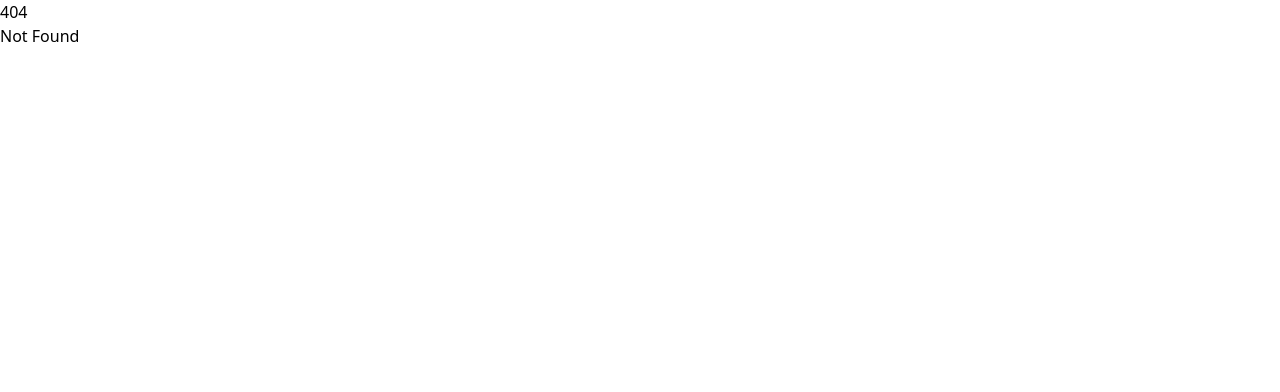
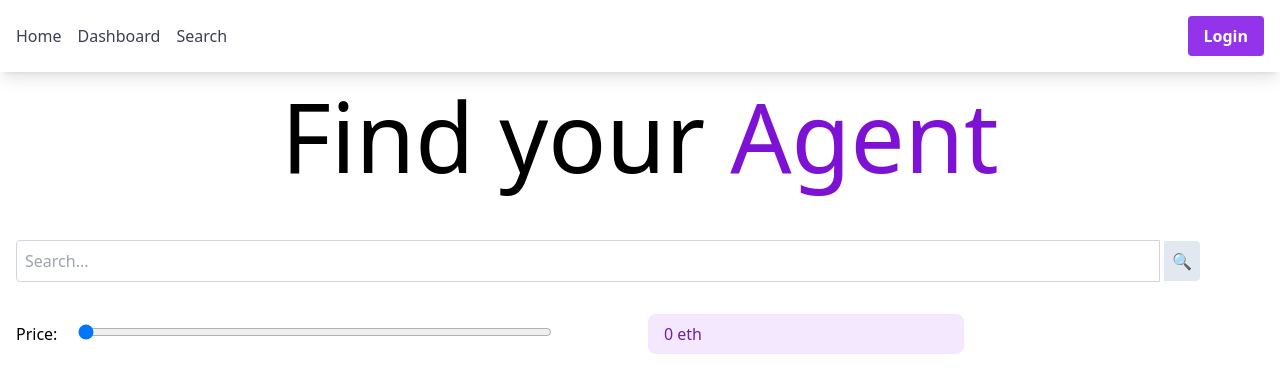
Before and after one commit to VatsaDev/ethglobalhack, a SvelteKit app in the folder extend/: page /search in a window 1280 px wide. Before the commit this address had no page. Shown: the top 392 px of the page. Built offline with nearby package versions, Linux system fonts and the light colour scheme; no server answers.

Commit message:
UI updates

```diff
--- a/extend/package.json
+++ b/extend/package.json
@@ -17,5 +17,8 @@
 		"tailwindcss": "^3.4.14",
 		"vite": "^5.0.3"
 	},
-	"type": "module"
+	"type": "module",
+	"dependencies": {
+		"firebase": "^10.14.1"
+	}
 }
--- /dev/null
+++ b/extend/src/authstore.js
@@ -0,0 +1,10 @@
+// src/authStore.js
+import { writable } from 'svelte/store';
+import { auth } from './firebase';
+import { onAuthStateChanged } from 'firebase/auth';
+
+export const user = writable(null);
+
+onAuthStateChanged(auth, (currentUser) => {
+  user.set(currentUser);
+});
--- /dev/null
+++ b/extend/src/components/navbar.svelte
@@ -0,0 +1,40 @@
+<script>
+import { user } from '../authStore';
+import { auth } from '../firebase';
+import { signOut } from 'firebase/auth';
+import { goto } from '$app/navigation';
+
+async function logout() {
+  try {
+    await signOut(auth);
+    goto('/'); // Redirect to home page after logout
+  } catch (error) {
+    console.error("Error during sign out:", error);
+  }
+}
+</script>
+
+<nav class="bg-white shadow-lg p-4">
+    <div class="container mx-auto flex justify-between items-center">
+        <div class="flex space-x-4">
+            <a href="/" class="text-gray-700 hover:underline font-medium">Home</a>
+            <a href="/dash" class="text-gray-700 hover:underline font-medium">Dashboard</a>
+            <a href="/search" class="text-gray-700 hover:underline font-medium">Search</a>
+        </div>
+
+        <div>
+          {#if $user}
+            <span class="mr-4">{$user.displayName}</span>
+            <button on:click={logout} class="bg-red-600 hover:bg-red-700 text-white font-bold py-2 px-4 rounded">
+              Logout
+            </button>
+          {:else}
+            <a href="/login">
+              <button class="bg-purple-600 hover:bg-purple-700 text-white font-bold py-2 px-4 rounded">
+                Login
+              </button>
+            </a>
+          {/if}
+        </div>
+    </div>
+</nav>
--- /dev/null
+++ b/extend/src/firebase.js
@@ -0,0 +1,18 @@
+import { initializeApp } from 'firebase/app';
+import { getAuth, GoogleAuthProvider } from 'firebase/auth';
+
+const firebaseConfig = {
+  apiKey: "AIzaSyAPY1LfM2_X-TSXNJ3SsSo2aGIkpAMoHDE",
+  authDomain: "extend0x.firebaseapp.com",
+  projectId: "extend0x",
+  storageBucket: "extend0x.appspot.com",
+  messagingSenderId: "508075357704",
+  appId: "1:508075357704:web:104361177ff0c8e057c3bd",
+  measurementId: "G-W106Z8FPZ4"
+};
+
+const app = initializeApp(firebaseConfig);
+const auth = getAuth(app);
+const googleProvider = new GoogleAuthProvider();
+
+export { auth, googleProvider };
--- a/extend/src/routes/+layout.svelte
+++ b/extend/src/routes/+layout.svelte
@@ -1,5 +1,8 @@
 <script>
   import "../app.css";
+  import Navbar from '../components/navbar.svelte'
 </script>
 
+<Navbar />
+
 <slot />
--- a/extend/src/routes/+page.svelte
+++ b/extend/src/routes/+page.svelte
@@ -1,4 +1,7 @@
-<!--home page-->
+<svelte:head>
+  <title>Extend</title>
+  <link rel="icon" type="image" href="/favicon.png">
+</svelte:head>
 
 <div class="grid grid-cols-2">
   <div class="h-screen">
--- /dev/null
+++ b/extend/src/routes/dash/+page.svelte
@@ -0,0 +1,31 @@
+<script>
+import { user } from '../../authStore';
+import { goto } from '$app/navigation';
+
+// Redirect to login page if user is not authenticated
+$: if ($user === null) {
+  goto('/login');
+}
+</script>
+
+<svelte:head>
+  <title>Dashboard</title>
+  <link rel="icon" type="image" href="/favicon.png">
+</svelte:head>
+
+{#if $user}
+  <h1 class="m-4 text-8xl">{$user.displayName}'s agent:</h1>
+  <div class="m-4">
+     <h2 class="text-4xl">Recent Orders:</h2>
+     [add orders here]
+  </div>
+  <div class="m-4">
+    <h2 class="text-4xl">Agent Data:</h2>
+    <h2 class="m-4 text-2xl">Reference Docs:</h2>
+    <h2 class="m-4 text-2xl">Model takeaways:</h2>
+    <h2 class="m-4 text-2xl">Example test:</h2>
+    <h2 class="m-4 text-2xl">Plagarism checks:</h2>
+  </div>
+{:else}
+  <p>Loading...</p>
+{/if}
--- /dev/null
+++ b/extend/src/routes/login/+page.svelte
@@ -0,0 +1,27 @@
+<script>
+import { signInWithPopup } from 'firebase/auth';
+import { auth, googleProvider } from '../../firebase';
+import { goto } from '$app/navigation';
+
+async function signInWithGoogle() {
+  try {
+    await signInWithPopup(auth, googleProvider);
+    goto('/dash'); // Redirect to dashboard after successful login
+  } catch (error) {
+    console.error("Error during sign in:", error);
+    // Handle error (e.g., show error message to user)
+  }
+}
+</script>
+
+<h1 class="text-center text-8xl p-6">Login</h1>
+
+<button
+    on:click={signInWithGoogle}
+    class="bg-blue-500 hover:bg-blue-700 text-white font-bold py-2 px-4 m-4 rounded flex items-center ml-auto mr-auto"
+  >
+    <svg class="w-4 h-4 mr-2" viewBox="0 0 24 24">
+      <path fill="#ffffff" d="M12.24 10.285V14.4h6.806c-.275 1.765-2.056 5.174-6.806 5.174-4.095 0-7.439-3.389-7.439-7.574s3.345-7.574 7.439-7.574c2.33 0 3.891.989 4.785 1.849l3.254-3.138C18.189 1.186 15.479 0 12.24 0c-6.635 0-12 5.365-12 12s5.365 12 12 12c6.926 0 11.52-4.869 11.52-11.726 0-.788-.085-1.39-.189-1.989H12.24z"/>
+    </svg>
+    Sign in with Google
+</button>
--- /dev/null
+++ b/extend/src/routes/search/+page.svelte
@@ -0,0 +1,40 @@
+<svelte:head>
+  <title>Search</title>
+  <link rel="icon" type="image" href="/favicon.png">
+</svelte:head>
+
+<h1 class="text-center text-8xl m-4 mb-10">Find your <span style="color: #7D12D5">Agent</span> </h1>
+
+<script>
+  let price = 0; // Initial price value
+
+  // Function to handle the slider input
+  function updatePrice(event) {
+    price = parseFloat(event.target.value).toFixed(2);
+  }
+</script>
+
+<div class="grid grid-cols-1 justify-center items-center">
+  <!-- Search Bar -->
+  <div class="items-center m-4">
+    <input type="text" placeholder="Search..." class="border border-gray-300 p-2 rounded-l w-11/12">
+    <button class="bg-slate-200 hover:bg-slate-700 text-white p-2 rounded-r">
+        🔍
+    </button>
+  </div>
+
+  <!-- Price Slider with display box -->
+  <div class=" grid grid-cols-2 items-center mr-4">
+    <div>
+    <label for="price" class="m-4">Price:</label>
+    <input id="price" type="range" min="0" max="1" step="0.01" bind:value={price} on:input={updatePrice} class="w-3/4 h-4 bg-purple-600 rounded-lg cursor-pointer">
+    </div>
+
+
+    <div class="ml-4 bg-purple-100 text-purple-800 px-4 my-4 py-2 rounded-lg w-1/2">
+      <span>{price}</span> eth
+    </div>
+  </div>
+</div>
+
+<!--search logic here-->
```
Also changed, not shown: 2 other files (tests, documents, lock files or other folders).
